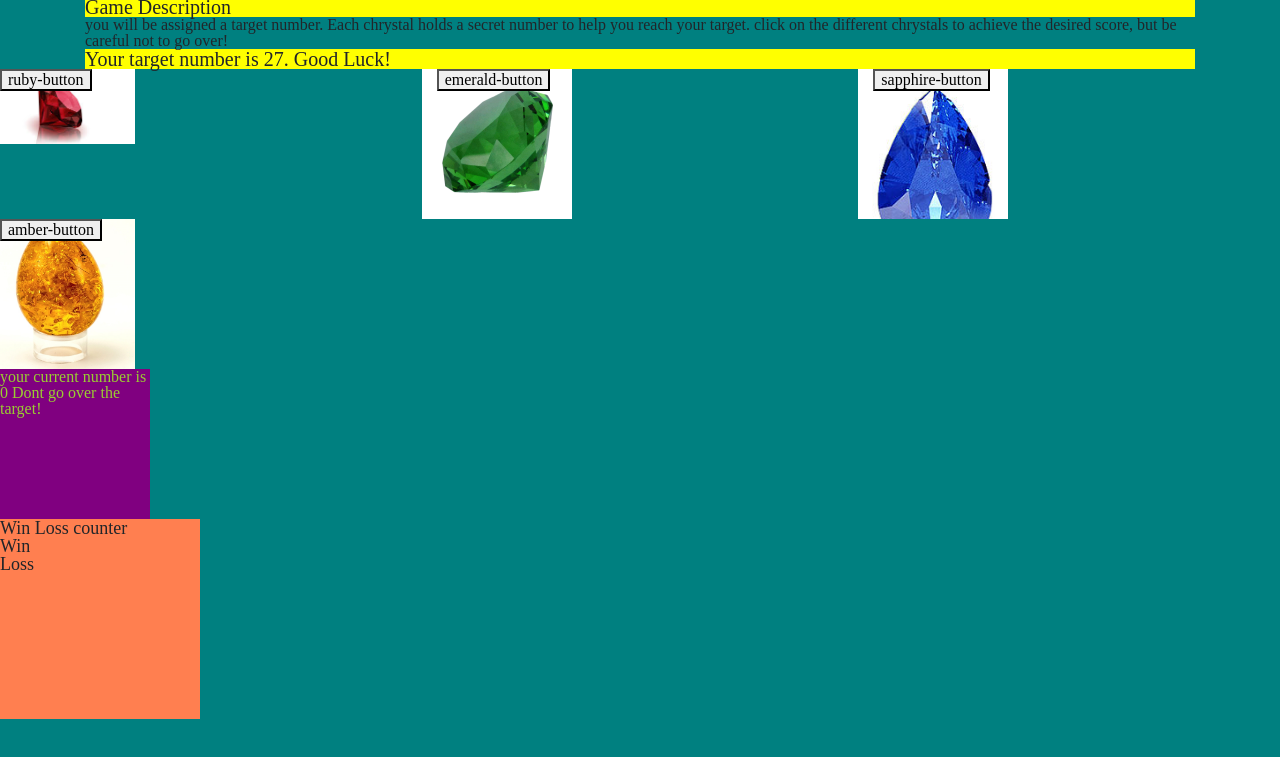
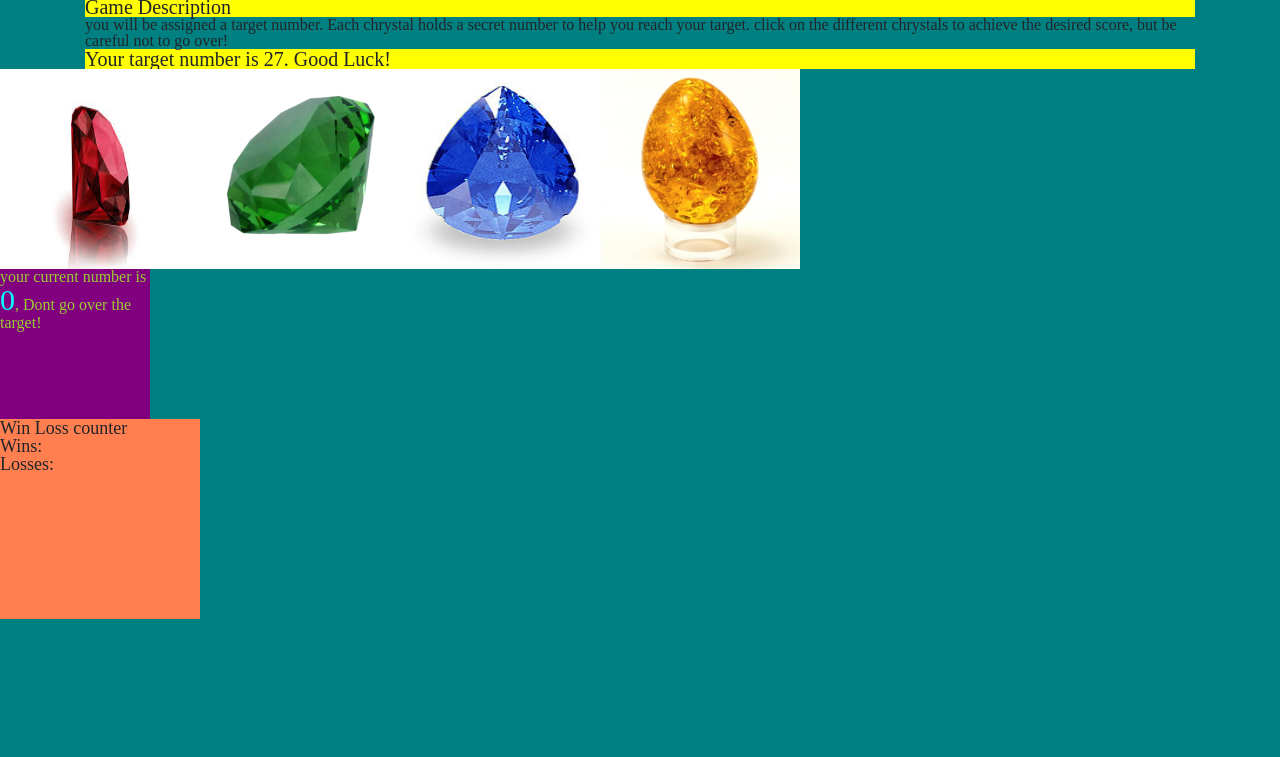
Before and after one commit to Baconbits1204/unit-4-game, a plain HTML site: page index.html in a window 1280 px wide. Shown: the part 33-790 px from the top of the page. Drawn offline with nearby package versions, Linux system fonts and the light colour scheme.

Commit message:
removed images from css and added in index.html removed buttons and made chrystal divs clickable

```diff
--- a/assets/css/style.css
+++ b/assets/css/style.css
@@ -18,14 +18,21 @@ width: 200px;
 height: 200px;
 }
 
-.ruby-number{
+.gem {
+    height: 200px;
+    width: 200px;
+    max-width: 200px;
+    max-height: 200px;
+}
+
+/* .ruby-number{
     background: url(../images/ruby.jpg);
     background-size: 150px;
     background-repeat: no-repeat;
     width: 150px;
     height: 150px;
-}
-
+} */
+/*
 .emerald-number{
     background: url(../images/emerald.jpg);
     background-size: 150px;
@@ -45,9 +52,9 @@ height: 150px;
 .amber-number{
     background: url(../images/amber.jpg);
     background-size: 150px;
-        background-repeat: no-repeat;
+    background-repeat: no-repeat;
     width: 150px;
-height: 150px;}
+height: 150px;} */
 
 
 #current-number-box{
@@ -57,6 +64,11 @@ height: 150px;}
     color: yellowgreen
 }
 
+#current-number{
+    color: aqua;
+    font-size: 30px;
+}
+
 .win-loss {
     background: coral;
     width: 200px;
--- a/assets/javascript/game.js
+++ b/assets/javascript/game.js
@@ -51,22 +51,22 @@ $('#target-num').text(targetNum);
 start();
 
 
-$('#ruby-btn').click(function(){
+$('.ruby-number').click(function(){
     currentNum = currentNum + chrystal1;
     numberTracker(currentNum);
     compareNumbers(currentNum, targetNum);
  });
-$('#emerald-btn').click(function(){
+$('.emerald-number').click(function(){
     currentNum = currentNum + chrystal2;
     numberTracker(currentNum);
-    compareNumbers(currentNum, targetNum);
+compareNumbers(currentNum, targetNum);
 });
-$('#sapphire-btn').click(function(){
+$('.sapphire-number').click(function(){
     currentNum = currentNum + chrystal3;
     numberTracker(currentNum);
     compareNumbers(currentNum, targetNum);
 });
-$('#amber-btn').click(function(){
+$('.amber-number').click(function(){
     currentNum = currentNum + chrystal4;
     numberTracker(currentNum);
     compareNumbers(currentNum, targetNum);
--- a/index.html
+++ b/index.html
@@ -24,25 +24,25 @@
     </div>
     <div class="conatiner">
         <div class="row">
-            <div class="col-md-4 ruby-number">
-                <button id="ruby-btn" type="button" value=>ruby-button</button>
+            <div class="col-md-4 ruby-number gem">
+                <img src="./assets/images/ruby.jpg" width="200px" height="200px" >
             </div>
-            <div class="col-md-4 emerald-number">
-                <button id="emerald-btn" type="button">emerald-button</button>
-            </div>
-            <div class="col-md-4 sapphire-number">
-                <button id="sapphire-btn" type="button">sapphire-button</button>
-            </div>
-            <div class="col-md-4 amber-number">
-                <button id="amber-btn" type="button">amber-button</button>
-            </div>
+            <div class="col-md-4 emerald-number gem">
+                    <img src="./assets/images/emerald.jpg" width="200px" height="200px">
+                 </div>
+            <div class="col-md-4 sapphire-number gem">
+                    <img src="./assets/images/sapphire.jpg" width="200px" height="200px">
+                </div>
+            <div class="col-md-4 amber-number gem">
+                    <img src="./assets/images/amber.jpg" width="200px" height="200px">
+                </div>
         </div>
     </div>
-    <div id="current-number-box"><p> your current number is <span id="current-number"> 0 </span> Dont go over the target! </p> </div>
+    <div id="current-number-box"><p> your current number is <span id="current-number"> 0 </span>, Dont go over the target! </p> </div>
     <div class="win-loss">Win Loss counter
-        <h6>Win</h6>
+        <h6>Wins:</h6>
         <div class="win"></div>
-        <h6>Loss</h6>
+        <h6>Losses:</h6>
         <div class="loss"></div>
     </div>
     <script src="https://code.jquery.com/jquery-3.4.1.min.js"
```
